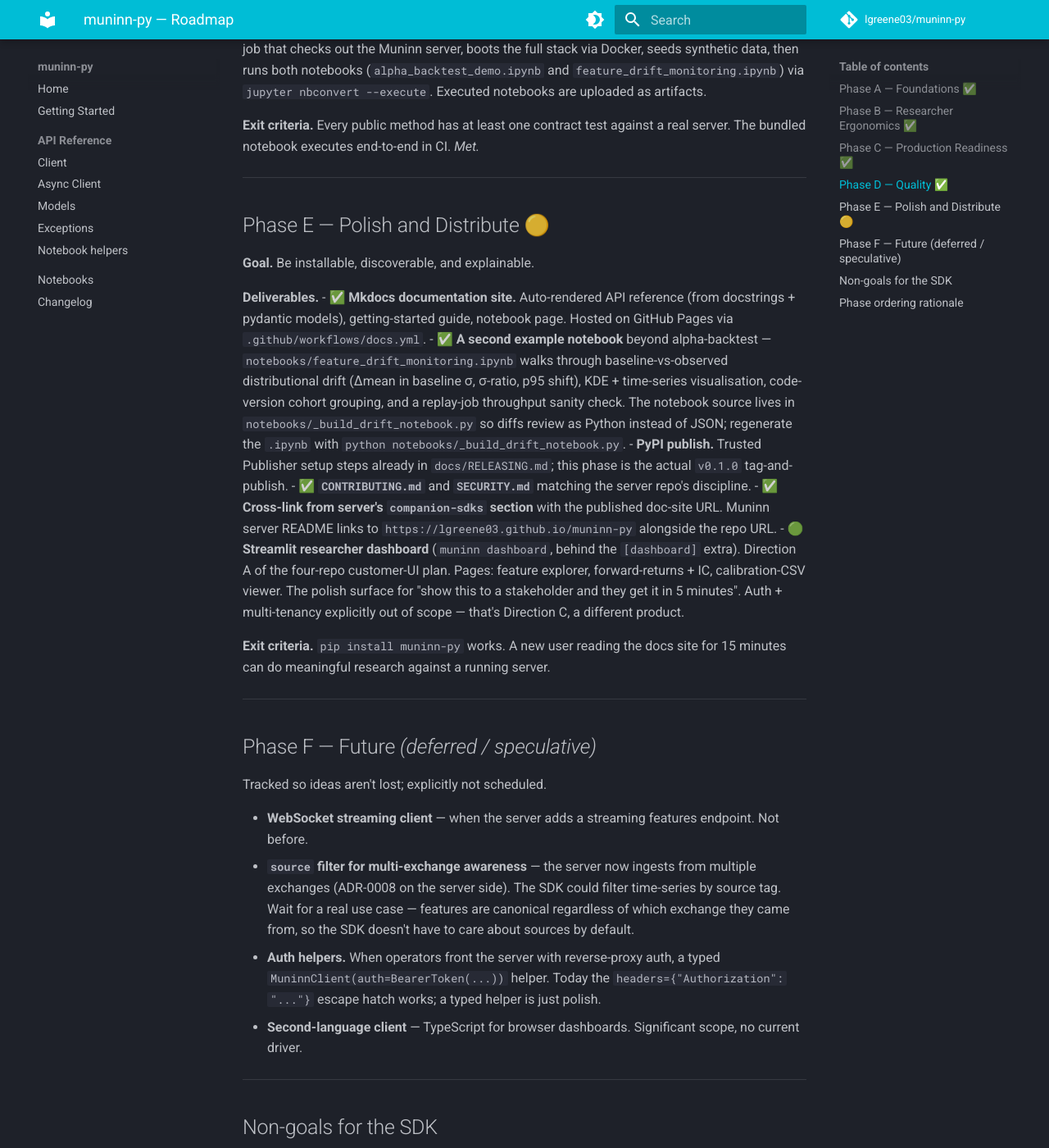
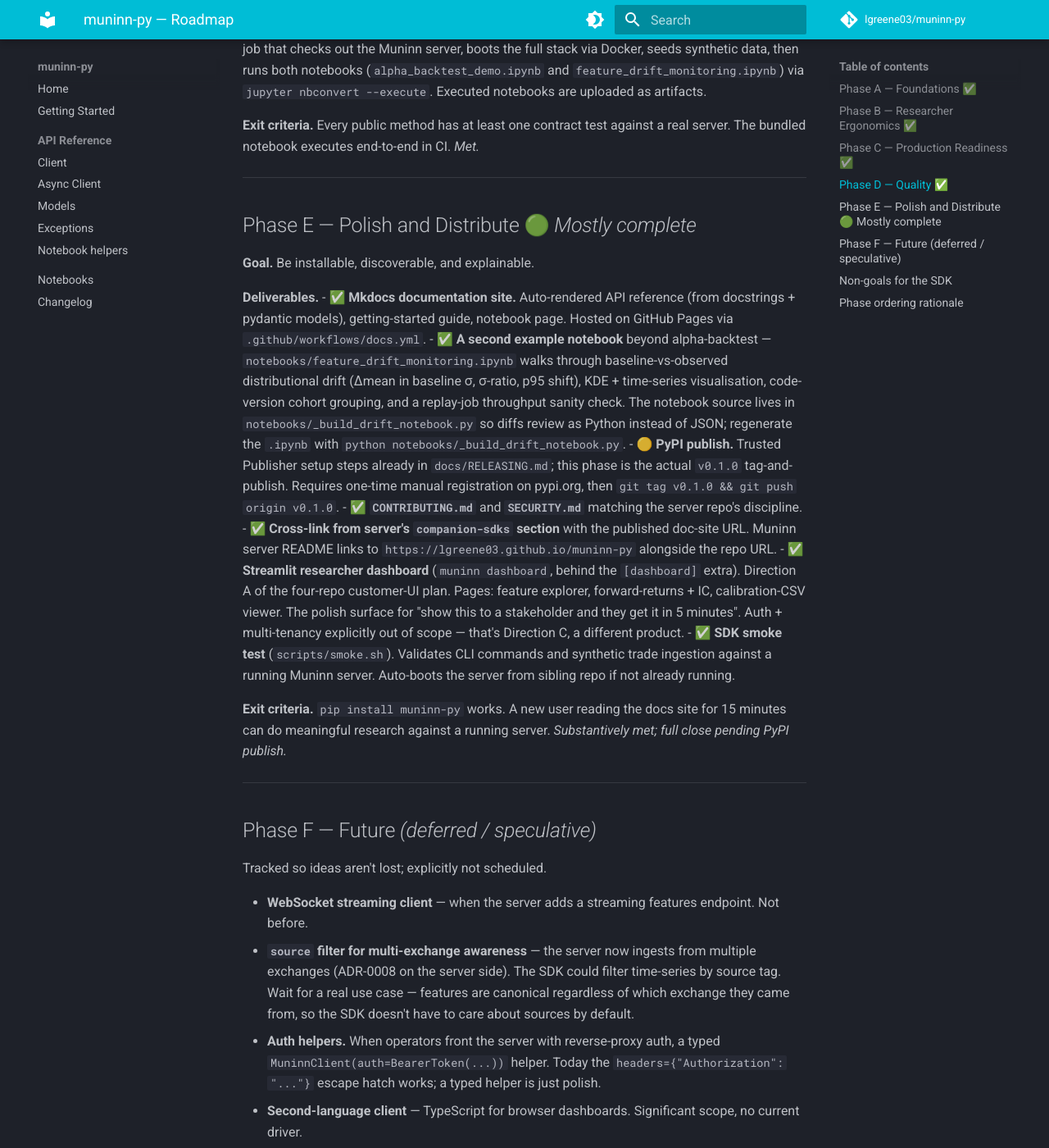
Before and after one commit to lgreene03/muninn-py, an MkDocs documentation site: the page built from docs/ROADMAP.md, in a window 1280 px wide and 1400 px high, scrolled down 2273 px. Shown: the whole window at 82% size. Built offline with MkDocs 1.6.1 and Material for MkDocs 9.7.7, drawn with Linux system fonts in a browser that asks for light colours; comment, search, counter and statistics services are not loaded.

Commit message:
docs: add CLAUDE.md, update ROADMAP Phase E status
- Create CLAUDE.md with package structure, testing guide, commands,
  and Norse stack context
- Update Phase E from in-progress to mostly-complete (only PyPI
  publish remains); add smoke test as delivered item

```diff
--- a/docs/ROADMAP.md
+++ b/docs/ROADMAP.md
@@ -66,19 +66,20 @@
 
 ---
 
-## Phase E — Polish and Distribute 🟡
+## Phase E — Polish and Distribute 🟢 _Mostly complete_
 
 **Goal.** Be installable, discoverable, and explainable.
 
 **Deliverables.**
 - ✅ **Mkdocs documentation site.** Auto-rendered API reference (from docstrings + pydantic models), getting-started guide, notebook page. Hosted on GitHub Pages via `.github/workflows/docs.yml`.
 - ✅ **A second example notebook** beyond alpha-backtest — `notebooks/feature_drift_monitoring.ipynb` walks through baseline-vs-observed distributional drift (Δmean in baseline σ, σ-ratio, p95 shift), KDE + time-series visualisation, code-version cohort grouping, and a replay-job throughput sanity check. The notebook source lives in `notebooks/_build_drift_notebook.py` so diffs review as Python instead of JSON; regenerate the `.ipynb` with `python notebooks/_build_drift_notebook.py`.
-- **PyPI publish.** Trusted Publisher setup steps already in `docs/RELEASING.md`; this phase is the actual `v0.1.0` tag-and-publish.
+- 🟡 **PyPI publish.** Trusted Publisher setup steps already in `docs/RELEASING.md`; this phase is the actual `v0.1.0` tag-and-publish. Requires one-time manual registration on pypi.org, then `git tag v0.1.0 && git push origin v0.1.0`.
 - ✅ **`CONTRIBUTING.md`** and **`SECURITY.md`** matching the server repo's discipline.
 - ✅ **Cross-link from server's `companion-sdks` section** with the published doc-site URL. Muninn server README links to `https://lgreene03.github.io/muninn-py` alongside the repo URL.
-- 🟢 **Streamlit researcher dashboard** (`muninn dashboard`, behind the `[dashboard]` extra). Direction A of the four-repo customer-UI plan. Pages: feature explorer, forward-returns + IC, calibration-CSV viewer. The polish surface for "show this to a stakeholder and they get it in 5 minutes". Auth + multi-tenancy explicitly out of scope — that's Direction C, a different product.
+- ✅ **Streamlit researcher dashboard** (`muninn dashboard`, behind the `[dashboard]` extra). Direction A of the four-repo customer-UI plan. Pages: feature explorer, forward-returns + IC, calibration-CSV viewer. The polish surface for "show this to a stakeholder and they get it in 5 minutes". Auth + multi-tenancy explicitly out of scope — that's Direction C, a different product.
+- ✅ **SDK smoke test** (`scripts/smoke.sh`). Validates CLI commands and synthetic trade ingestion against a running Muninn server. Auto-boots the server from sibling repo if not already running.
 
-**Exit criteria.** `pip install muninn-py` works. A new user reading the docs site for 15 minutes can do meaningful research against a running server.
+**Exit criteria.** `pip install muninn-py` works. A new user reading the docs site for 15 minutes can do meaningful research against a running server. _Substantively met; full close pending PyPI publish._
 
 ---
 
```
Also changed, not shown: CLAUDE.md (added, +67 -0 lines).
